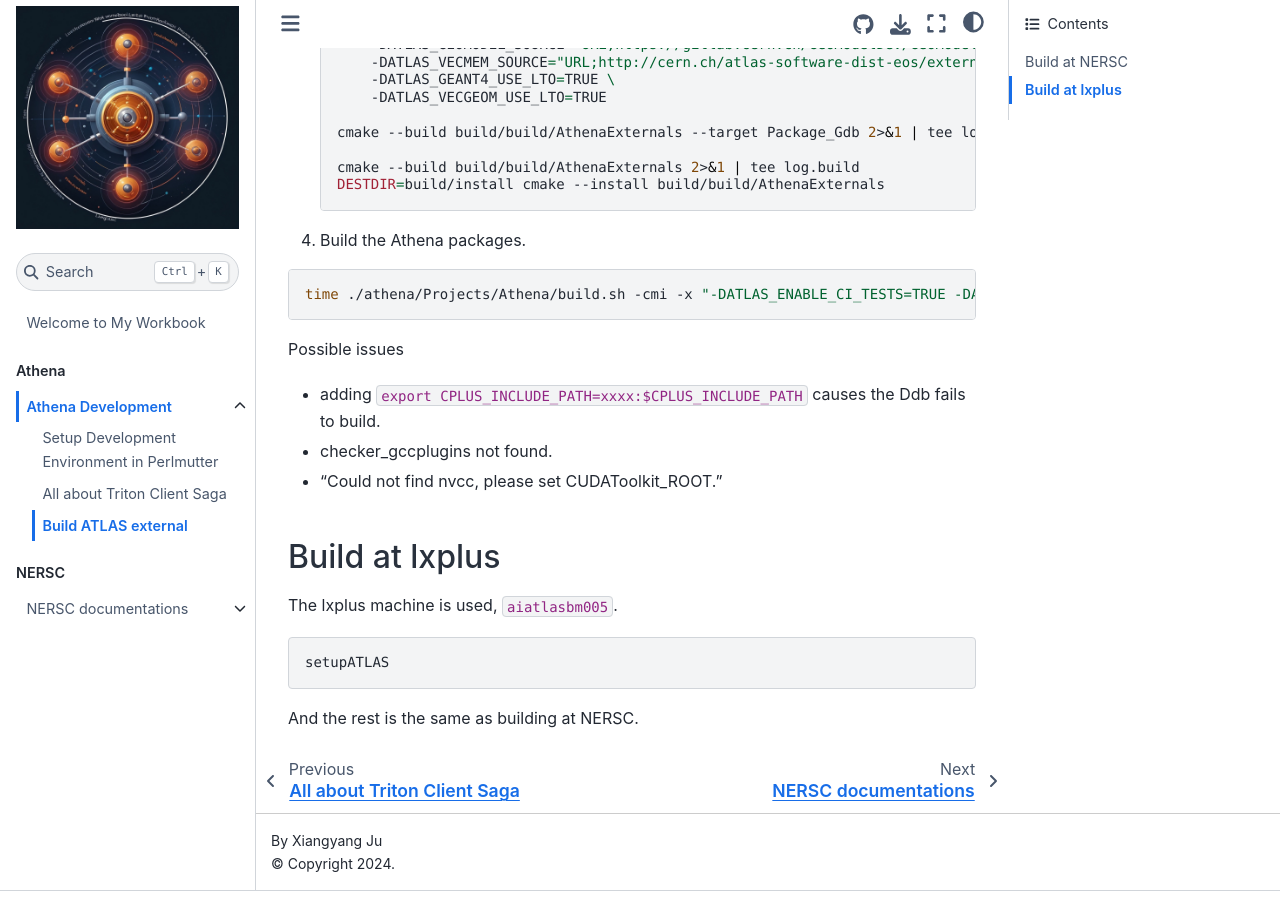
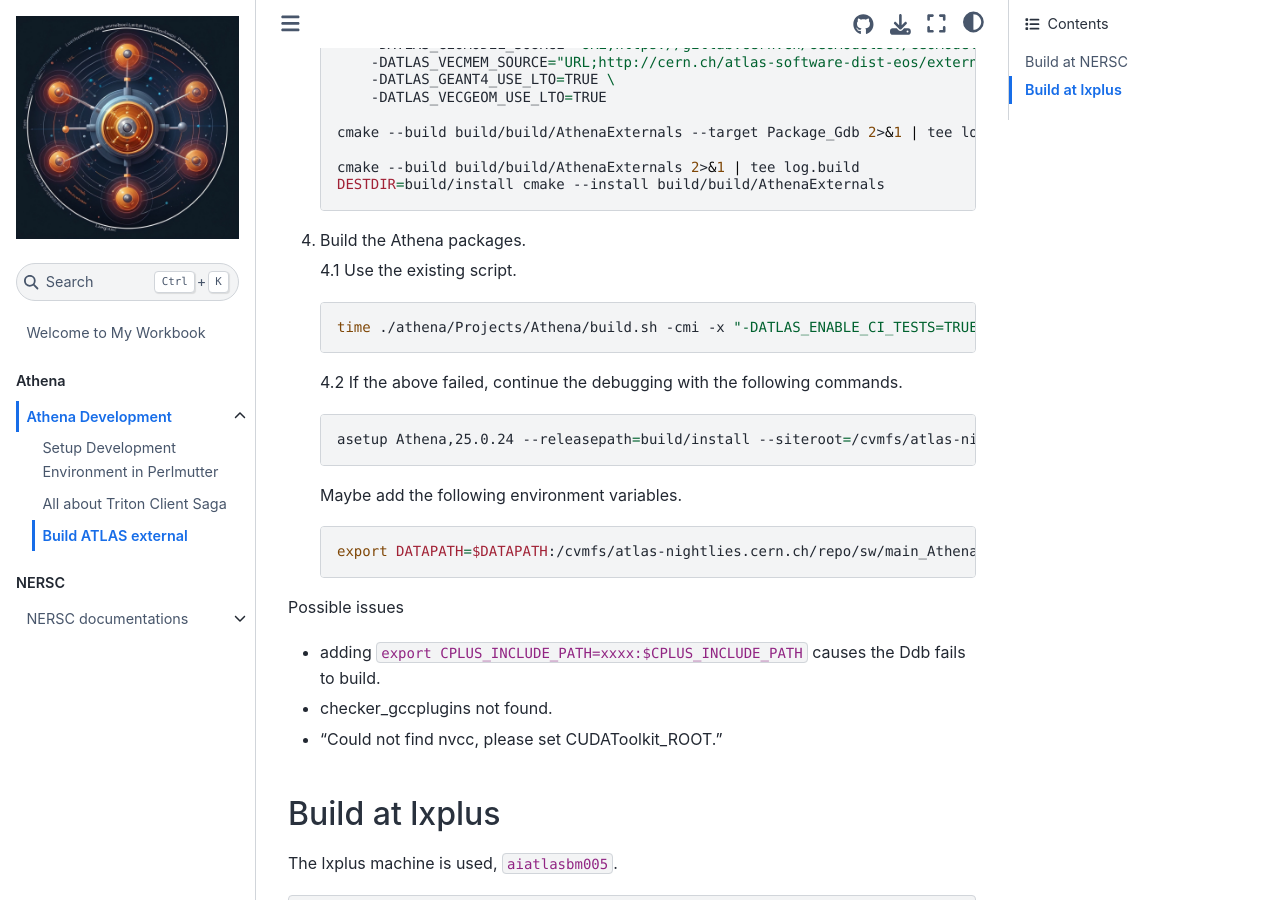
Before and after one commit to xju2/workbook, a Jupyter Book: the page built from book/athena/build_atlasexternal.md, in a window 1280 px wide and 900 px high, scrolled down 1147 px. Built offline with Jupyter Book 1.0.4 settings and Sphinx 7.4.7 and the Sphinx Book theme 1.1.4, drawn with Linux system fonts in a browser that asks for light colours.

Commit message:
debug athena

````diff
--- a/book/athena/build_atlasexternal.md
+++ b/book/athena/build_atlasexternal.md
@@ -61,9 +61,20 @@
     ```
 
 4. Build the Athena packages.
-```bash
-time ./athena/Projects/Athena/build.sh -cmi -x "-DATLAS_ENABLE_CI_TESTS=TRUE -DATLAS_EXTERNAL=${ATLASAuthXML} -DCMAKE_EXPORT_COMPILE_COMMANDS=TRUE " -k "-j${NWORKERS}" 2>&1 | tee build/log.build.athena.txt
-```
+
+    4.1 Use the existing script.
+    ```bash
+    time ./athena/Projects/Athena/build.sh -cmi -x "-DATLAS_ENABLE_CI_TESTS=TRUE -DATLAS_EXTERNAL=${ATLASAuthXML} -DCMAKE_EXPORT_COMPILE_COMMANDS=TRUE " -k "-j${NWORKERS}" 2>&1 | tee build/log.build.athena.txt
+    ```
+
+    4.2 If the above failed, continue the debugging with the following commands.
+    ```bash
+    asetup Athena,25.0.24 --releasepath=build/install --siteroot=/cvmfs/atlas-nightlies.cern.ch/repo/sw/main_Athena_x86_64-el9-gcc13-opt
+    ```
+    Maybe add the following environment variables.
+    ```bash
+    export DATAPATH=$DATAPATH:/cvmfs/atlas-nightlies.cern.ch/repo/sw/main_Athena_x86_64-el9-gcc13-opt/atlas/offline/ReleaseData/v20
+    ```
 
 Possible issues
 - adding `export CPLUS_INCLUDE_PATH=xxxx:$CPLUS_INCLUDE_PATH` causes the Ddb fails to build.
````
